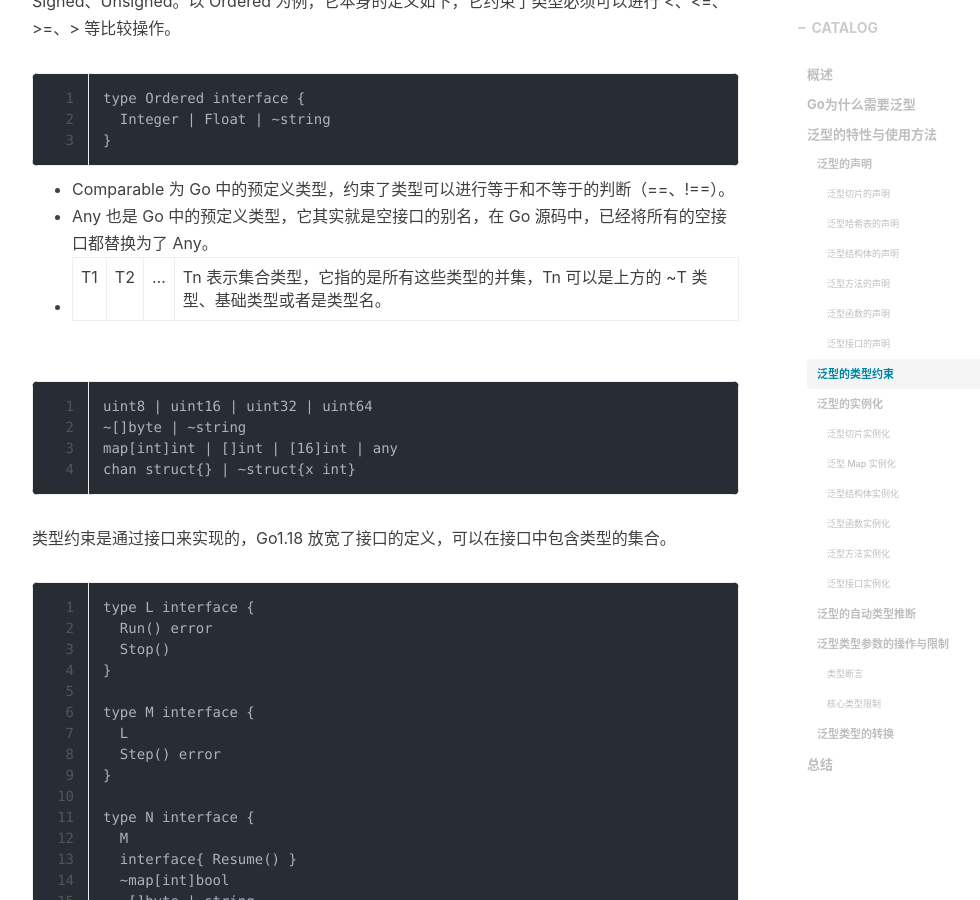
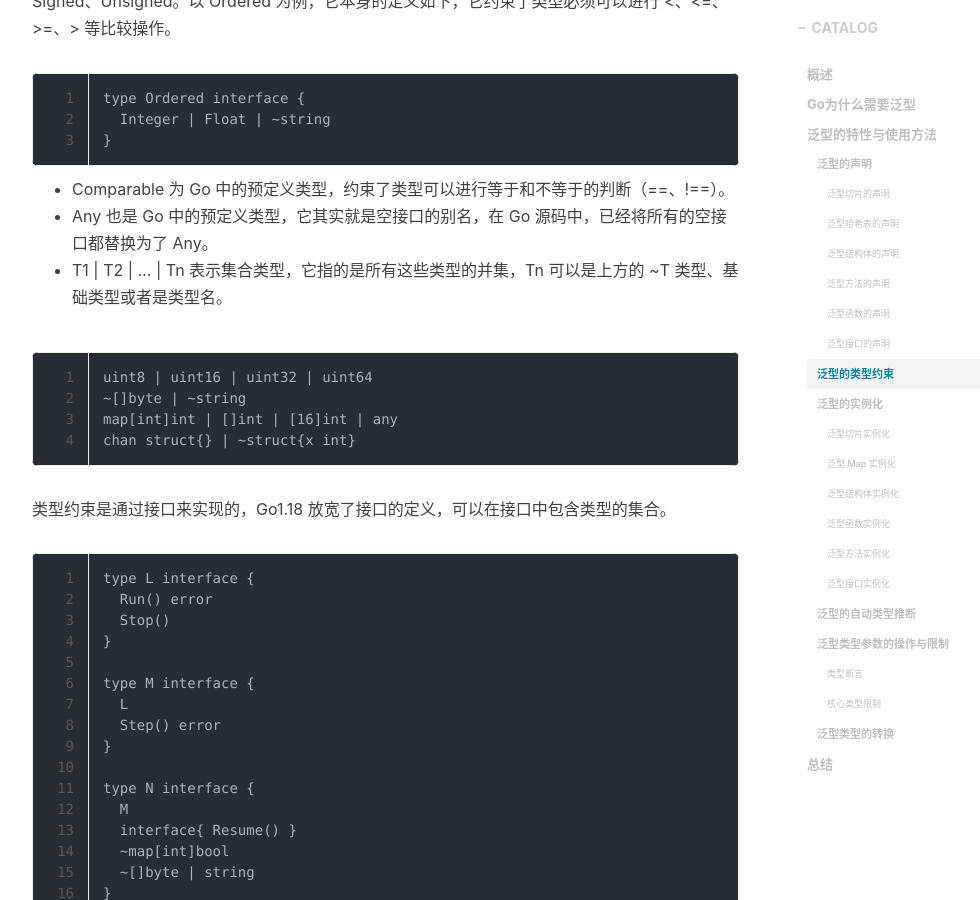
Before and after one commit to wangchanggan/wangchanggan.github.io, a Jekyll site: the page built from _posts/2023-02-17-Golang泛型.md, in a window 1280 px wide and 900 px high, scrolled down 6696 px. Shown: the whole window, without its empty margins (233-1213 px from the left). Built offline with Jekyll 4.4.1, drawn with Linux system fonts in a browser that asks for light colours; nearby versions of some CDN libraries; comment, search, counter and statistics services are not loaded.

````diff
--- a/_posts/2023-02-17-Golang泛型.md
+++ b/_posts/2023-02-17-Golang泛型.md
@@ -213,7 +213,7 @@ type Ordered interface {
 
 * Comparable 为 Go 中的预定义类型，约束了类型可以进行等于和不等于的判断（==、!==）。
 * Any 也是 Go 中的预定义类型，它其实就是空接口的别名，在 Go 源码中，已经将所有的空接口都替换为了 Any。
-* T1 | T2 | … | Tn 表示集合类型，它指的是所有这些类型的并集，Tn 可以是上方的 ~T 类型、基础类型或者是类型名。
+* T1 \| T2 \| … \| Tn 表示集合类型，它指的是所有这些类型的并集，Tn 可以是上方的 ~T 类型、基础类型或者是类型名。
 
 ```
 uint8 | uint16 | uint32 | uint64
````
